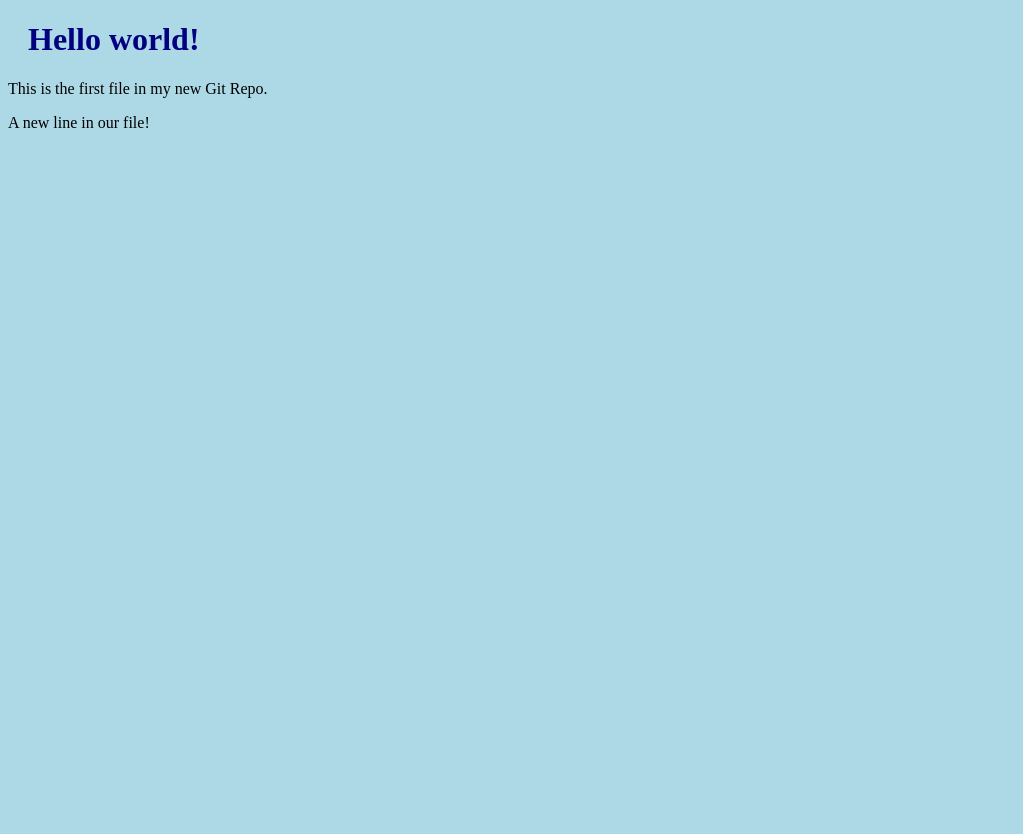
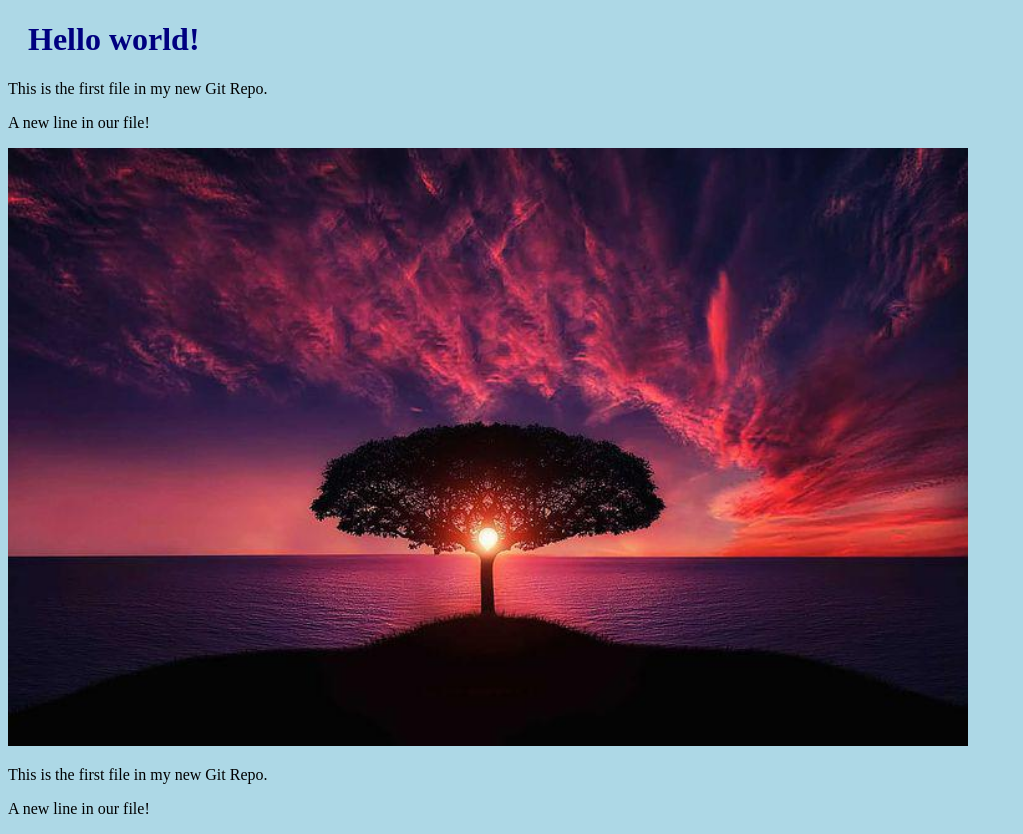
Before and after one commit to Faisal-Shaikh-techholding/hello-world, a plain HTML site: page index.html in a window 1280 px wide. Shown: the whole page, without its empty margins (0-1023 px from the left). Before the commit the page ends 800 px from the top, so only its background shows below. Drawn offline with Linux system fonts and the light colour scheme.

Commit message:
new branch Added image to hello world

```diff
--- a/index.html
+++ b/index.html
@@ -9,6 +9,11 @@
 <h1>Hello world!</h1>
 <p>This is the first file in my new Git Repo.</p>
 <p>A new line in our file!</p>
+<div><img src="image.jpg" alt="Hello World from Space"
+    style="width:100%;max-width:960px"></div>
+    <p>This is the first file in my new Git Repo.</p>
+    <p>A new line in our file!</p>
+
 
 </body>
 </html>
```
Also changed, not shown: image.jpg (added).
